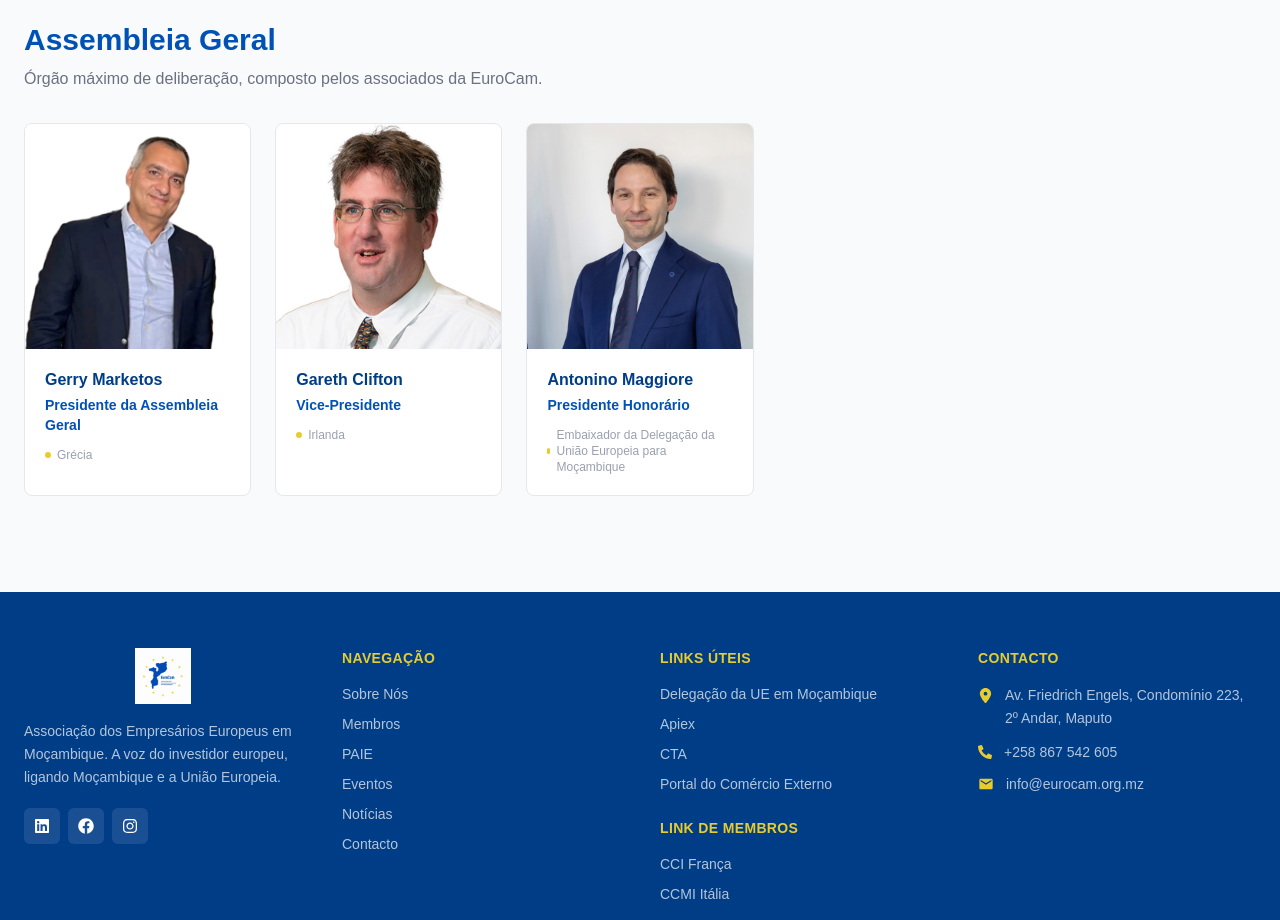
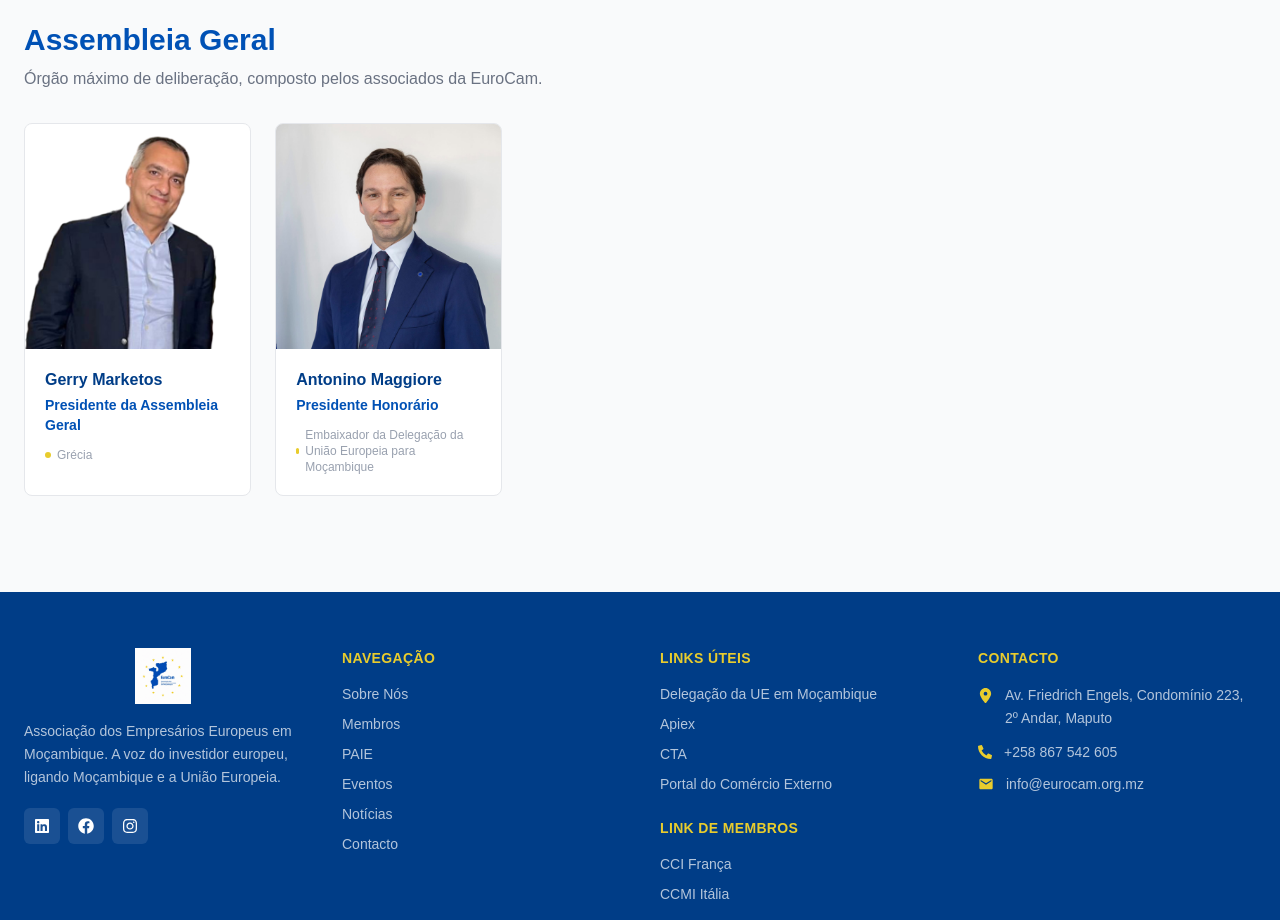
Before and after one commit to charistechmoz/EuroCam-Frontend, a React (Vite) app: page /orgaos-sociais in a window 1280 px wide. Shown: the part 1840-2760 px from the top of the page. Built offline with nearby package versions, Linux system fonts and the light colour scheme.

Commit message:
New updates frontend Developemnt v9

```diff
--- a/src/pages/About/OrgaosSociais.jsx
+++ b/src/pages/About/OrgaosSociais.jsx
@@ -1,19 +1,17 @@
-import React from "react";
+import React, { useEffect} from "react";
+import { useLocation } from "react-router-dom";
 import { FiLinkedin } from "react-icons/fi";
 import PageHeader from "../../components/PageHeader";
 import EUStars from "../../components/Eustars";
-import SimoniSantiImage from "../../assets/images/Simoni Santi.png"
-import PauloOliveiraImage from "../../assets/images/Paulo Viera.jpeg"
-import RahiImage from "../../assets/images/Remy Bayiha.jpg"
-import JoseMariaImage from "../../assets/images/jose-lodares.png"
-import HolgerHeyImage from "../../assets/images/Holger Hey.jpeg"
-import MarkatoImage from "../../assets/images/markato.jpg"
-import GarethCliftonImage from "../../assets/images/Gareth-Clifton-1.jpg"
-import AntoninoMaggioreImage from "../../assets/images/Antonio Maggiore.jpeg"
-import TatianaMataImage from "../../assets/images/Tatiana.png"
-import AboutPageImage from "../../assets/images/About.PNG"
-
-
+import SimoniSantiImage from "../../assets/images/Simoni Santi.png";
+import PauloOliveiraImage from "../../assets/images/Paulo Viera.jpeg";
+import RahiImage from "../../assets/images/Remy Bayiha.jpg";
+import JoseMariaImage from "../../assets/images/jose-lodares.png";
+import HolgerHeyImage from "../../assets/images/Holger Hey.jpeg";
+import MarkatoImage from "../../assets/images/markato.jpg";
+import AntoninoMaggioreImage from "../../assets/images/Antonio Maggiore.jpeg";
+import TatianaMataImage from "../../assets/images/Tatiana.png";
+import AboutPageImage from "../../assets/images/About.PNG";
 
 // NOTA: estes dados virão futuramente do painel admin (CMS).
 // Basta substituir os arrays por um fetch à API/CMS quando estiver pronto.
@@ -52,7 +50,7 @@ const direcao = [
     cargo: "Vogal",
     pais: "Países Baixos",
     foto: TatianaMataImage,
-  }
+  },
 ];
 
 const conselhoFiscal = [
@@ -71,28 +69,23 @@ const assembleiaGeral = [
     pais: "Grécia",
     foto: MarkatoImage,
   },
-  {
-    nome: "Gareth Clifton",
-    cargo: "Vice-Presidente",
-    pais: "Irlanda",
-    foto: GarethCliftonImage,
-  },
+
   {
     nome: "Antonino Maggiore",
     cargo: "Presidente Honorário",
     pais: "Embaixador da Delegação da União Europeia para Moçambique",
     foto: AntoninoMaggioreImage,
-  }
+  },
 ];
 
 const MemberCard = ({ nome, cargo, pais, foto, linkedin }) => (
   <div className="group flex flex-col bg-white rounded-lg border border-gray-200 hover:border-primary/30 hover:shadow-lg transition-all duration-300 overflow-hidden">
     <div className="relative w-full aspect-square bg-gray-200 overflow-hidden">
       <img
-  src={foto}
-  alt={nome}
-  className="w-full h-full object-cover transition-transform duration-500 group-hover:scale-105"
-/>
+        src={foto}
+        alt={nome}
+        className="w-full  object-cover transition-transform duration-500 group-hover:scale-105"
+      />
       <div className="absolute inset-0 bg-tertiary/0 group-hover:bg-tertiary/10 transition-colors duration-300" />
     </div>
 
@@ -146,6 +139,10 @@ const OrgaoSection = ({ title, subtitle, members }) => (
 );
 
 const OrgaosSociais = () => {
+  const location = useLocation();
+  useEffect(() => {
+    window.scrollTo(0, 0);
+  }, [location]);
   return (
     <>
       <PageHeader
--- a/src/pages/Contacto/Contacto.jsx
+++ b/src/pages/Contacto/Contacto.jsx
@@ -1,4 +1,5 @@
-import React, { useState } from "react";
+import React, { useState, useEffect } from "react";
+import { useLocation } from "react-router-dom";
 import PageHeader from "../../components/PageHeader";
 import ContactoImage from "../../assets/images/contactos.PNG";
 
@@ -73,7 +74,13 @@ const Contacto = () => {
     setEnviado(true);
   };
 
+  const location = useLocation();
+  useEffect(() => {
+    window.scrollTo(0, 0);
+  }, [location]);
+
   return (
+
     <>
       <PageHeader
         image={ContactoImage}
--- a/src/pages/Eventos/Eventos.jsx
+++ b/src/pages/Eventos/Eventos.jsx
@@ -1,4 +1,5 @@
-import React from "react";
+import React, { useEffect} from "react";
+import { useLocation } from "react-router-dom";
 import { FiCalendar, FiMapPin, FiArrowRight } from "react-icons/fi";
 import PageHeader from "../../components/PageHeader";
 import EUStars from "../../components/Eustars";
@@ -72,6 +73,11 @@ const categoryColor = {
 };
 
 const Eventos = () => {
+
+  const location = useLocation();
+  useEffect(() => {
+    window.scrollTo(0, 0);
+  }, [location]);
   return (
     <>
       <PageHeader
--- a/src/pages/Galeria/Galeria.jsx
+++ b/src/pages/Galeria/Galeria.jsx
@@ -1,4 +1,5 @@
 import React, { useState, useEffect, useCallback } from "react";
+import { useLocation } from "react-router-dom";
 import { FiX, FiChevronLeft, FiChevronRight, FiPlay } from "react-icons/fi";
 import PageHeader from "../../components/PageHeader";
 import EUStars from "../../components/Eustars";
@@ -46,6 +47,11 @@ const Galeria = () => {
   }, [lightboxIndex, filtered.length, closeLightbox]);
 
   const activeItem = lightboxIndex !== null ? filtered[lightboxIndex] : null;
+
+  const location = useLocation();
+  useEffect(() => {
+    window.scrollTo(0, 0);
+  }, [location]);
 
   return (
     <>
--- a/src/pages/Noticias/Noticias.jsx
+++ b/src/pages/Noticias/Noticias.jsx
@@ -1,4 +1,5 @@
-import React, { useState } from "react";
+import React, { useState , useEffect} from "react";
+import { useLocation } from "react-router-dom";
 import { FiCalendar, FiArrowRight } from "react-icons/fi";
 import PageHeader from "../../components/PageHeader";
 import NoticiasImage from "../../assets/images/noticias.PNG";
@@ -86,6 +87,11 @@ const Noticias = () => {
     setActiveCategory(cat);
     setVisibleCount(6);
   };
+
+  const location = useLocation();
+  useEffect(() => {
+    window.scrollTo(0, 0);
+  }, [location]);
 
   return (
     <>
```
Also changed, not shown: src/assets/images/Gareth-Clifton-1.jpg (deleted), src/assets/images/Gareth.png (deleted).
